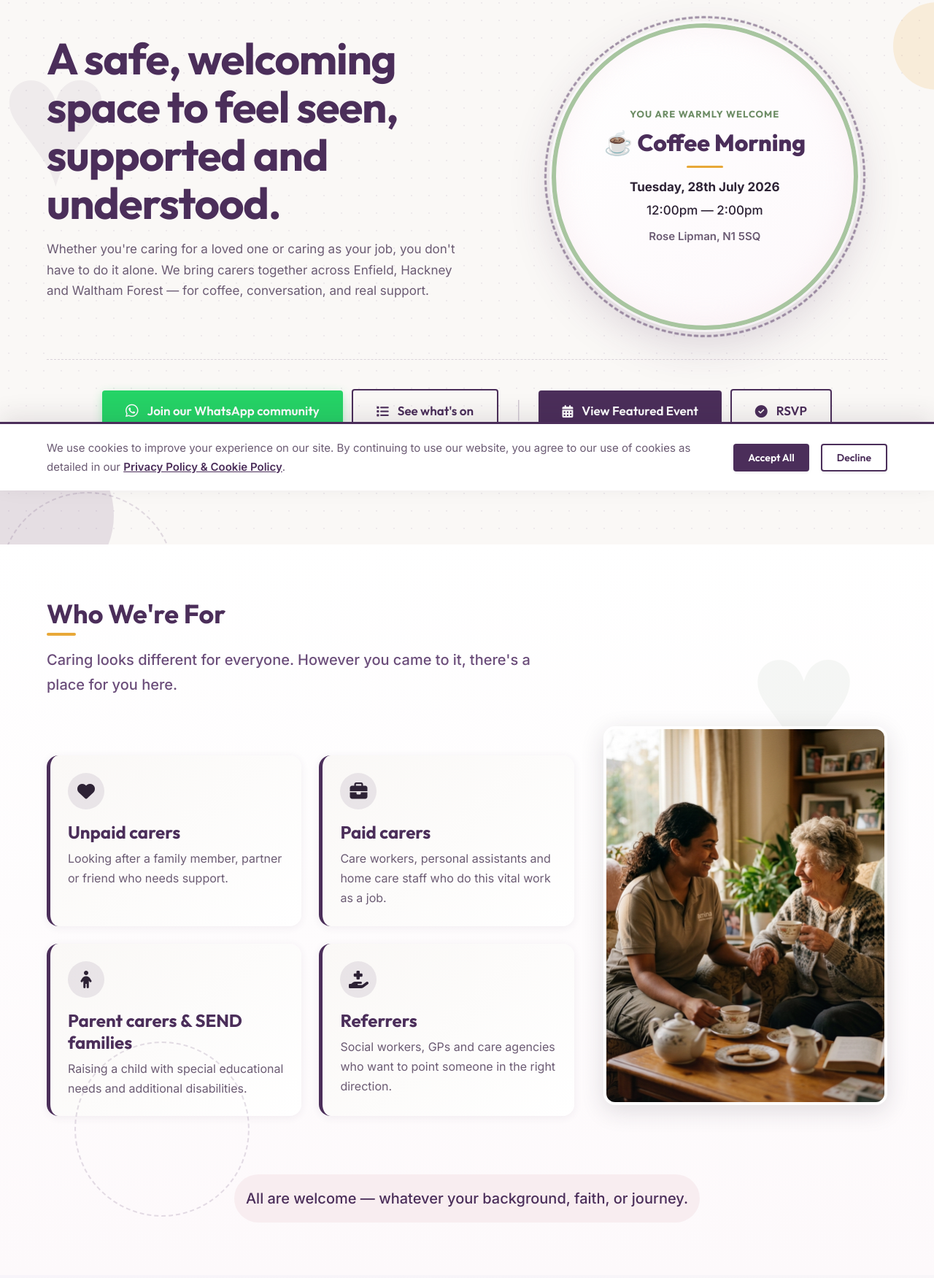
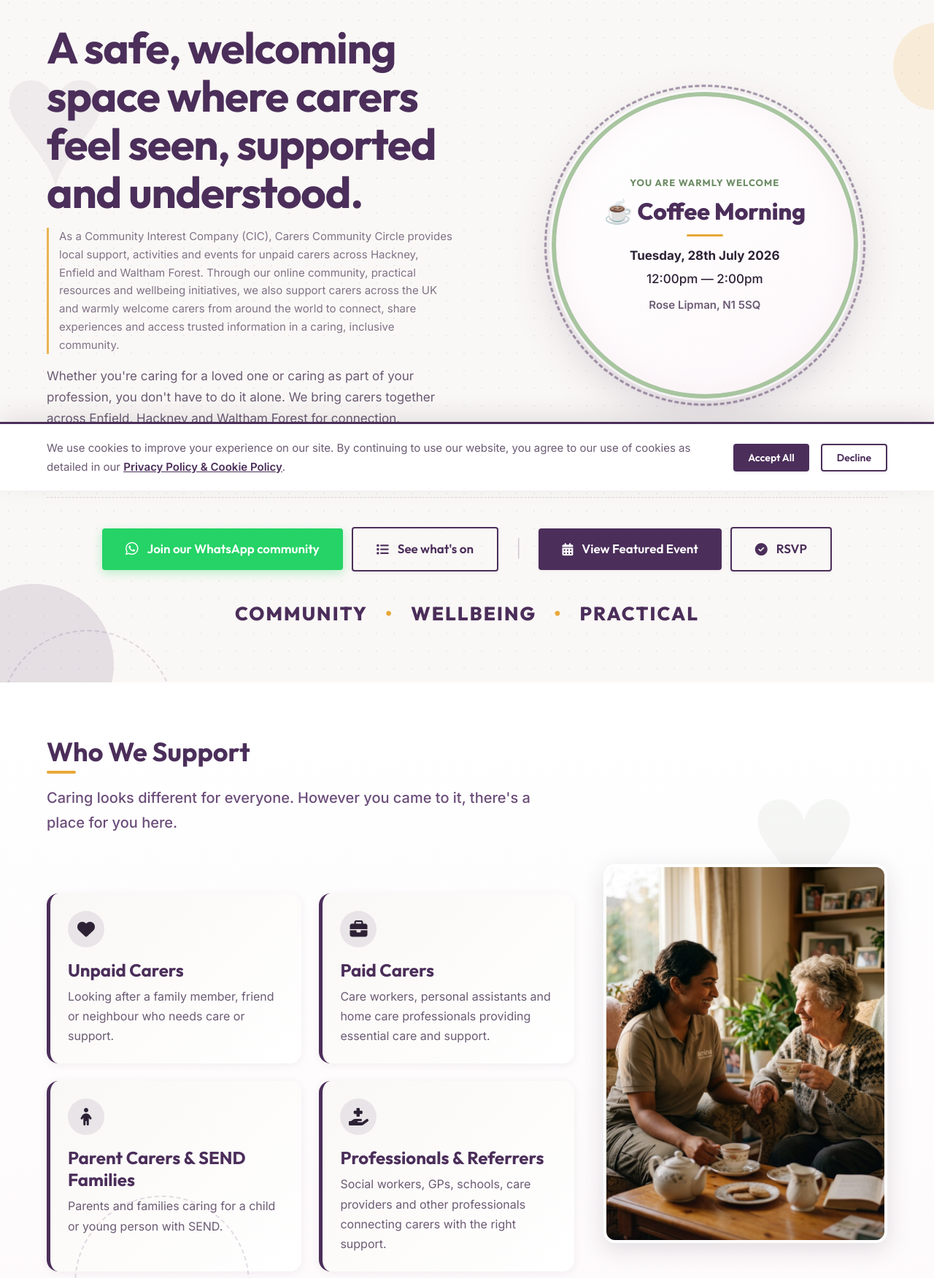
Before and after one commit to ussmnamd/carerscommunity, a website: page index.html in a window 1280 px wide. Shown: the part 128-1879 px from the top of the page at 73% size. Drawn offline with Linux system fonts and the light colour scheme.

Commit message:
Update copy — new hero text, Who We Support section, refreshed cards and Our Story

```diff
--- a/index.html
+++ b/index.html
@@ -38,7 +38,7 @@
         <nav id="mainNav" class="main-nav">
           <ul>
             <li><a href="#home" class="active">Home</a></li>
-            <li><a href="#who-we-are">About</a></li>
+            <li><a href="#who-we-are">Who We Support</a></li>
             <li><a href="#offers">What We Offer</a></li>
             <li><a href="#wellbeing">Wellbeing Support</a></li>
             <li><a href="#get-involved">Get Involved</a></li>
@@ -56,8 +56,9 @@
       <div class="container">
         <div class="hero-layout">
           <div class="hero-content reveal">
-            <h1 class="hero-headline">A safe, welcoming space to feel seen, supported and understood.</h1>
-            <p class="hero-subhead">Whether you're caring for a loved one or caring as your job, you don't have to do it alone. We bring carers together across Enfield, Hackney and Waltham Forest — for coffee, conversation, and real support.</p>
+            <h1 class="hero-headline">A safe, welcoming space where carers feel seen, supported and understood.</h1>
+            <p class="hero-subhead hero-subhead--intro">As a Community Interest Company (CIC), Carers Community Circle provides local support, activities and events for unpaid carers across Hackney, Enfield and Waltham Forest. Through our online community, practical resources and wellbeing initiatives, we also support carers across the UK and warmly welcome carers from around the world to connect, share experiences and access trusted information in a caring, inclusive community.</p>
+            <p class="hero-subhead">Whether you're caring for a loved one or caring as part of your profession, you don't have to do it alone. We bring carers together across Enfield, Hackney and Waltham Forest for connection, conversation and practical support.</p>
           </div>
           <div class="hero-visual">
             <div class="circle-motif-container">
@@ -114,7 +115,7 @@
     <section id="who-we-are" class="section">
       <div class="container">
         <div class="section-header reveal">
-          <h2>Who We're For</h2>
+          <h2>Who We Support</h2>
           <p class="section-intro">Caring looks different for everyone. However you came to it, there's a place for you here.</p>
         </div>
 
@@ -122,23 +123,23 @@
           <div class="audience-grid">
             <div class="audience-card">
               <div class="card-icon"><i class="fas fa-heart"></i></div>
-              <h3>Unpaid carers</h3>
-              <p>Looking after a family member, partner or friend who needs support.</p>
+              <h3>Unpaid Carers</h3>
+              <p>Looking after a family member, friend or neighbour who needs care or support.</p>
             </div>
             <div class="audience-card">
               <div class="card-icon"><i class="fas fa-briefcase"></i></div>
-              <h3>Paid carers</h3>
-              <p>Care workers, personal assistants and home care staff who do this vital work as a job.</p>
+              <h3>Paid Carers</h3>
+              <p>Care workers, personal assistants and home care professionals providing essential care and support.</p>
             </div>
             <div class="audience-card">
               <div class="card-icon"><i class="fas fa-child"></i></div>
-              <h3>Parent carers & SEND families</h3>
-              <p>Raising a child with special educational needs and additional disabilities.</p>
+              <h3>Parent Carers &amp; SEND Families</h3>
+              <p>Parents and families caring for a child or young person with SEND.</p>
             </div>
             <div class="audience-card">
               <div class="card-icon"><i class="fas fa-hand-holding-medical"></i></div>
-              <h3>Referrers</h3>
-              <p>Social workers, GPs and care agencies who want to point someone in the right direction.</p>
+              <h3>Professionals &amp; Referrers</h3>
+              <p>Social workers, GPs, schools, care providers and other professionals connecting carers with the right support.</p>
             </div>
           </div>
           <div class="who-we-are-image-container">
@@ -160,8 +161,10 @@
         <div class="about-layout">
           <div class="about-story reveal">
             <h2>Our Story</h2>
-            <p>Carers Community Circle started with a simple idea: caring can be isolating, and no one should have to carry it alone. We bring people together — over coffee, on a walk, in a workshop, or online — to share the load, swap knowledge, and remind each other that support is close by.</p>
-            <p>We support people from all cultural, ethnic, religious and socio-economic backgrounds, including unpaid and paid carers, vulnerable adults, older people, people experiencing mental health difficulties, loneliness or isolation, and families across Hackney and the surrounding boroughs — in person and online, wherever you're based.</p>
+            <p>Carers Community Circle started with a simple idea: caring can be isolating, and no one should have to carry it alone. Many of us have lived this ourselves — supporting a loved one, coordinating care, learning as we went that the hardest part often isn’t the caring itself, but doing it quietly, without anyone to turn to. It’s why CCC exists — to make sure that quiet becomes a little less lonely.</p>
+            <p>We bring people together — over coffee, on a walk, in a workshop, or online — to share the load, swap knowledge, and remind each other that support is close by.</p>
+            <p>We support people from all cultural, ethnic, religious and socio-economic backgrounds, including unpaid and paid carers, vulnerable adults, older people, people experiencing mental health difficulties, loneliness or isolation, and families across Hackney and the surrounding boroughs — in person locally, and online with people near and far.</p>
+            <p class="about-welcome-note">Everyone is welcome, whatever your background, faith or life journey.</p>
             <div class="about-story-image-wrap">
               <img src="assets/carer-men.png" alt="Two carers sitting together having coffee and exchanging ideas" class="about-story-image">
             </div>
--- a/styles.css
+++ b/styles.css
@@ -374,6 +374,16 @@
   max-width: 560px;
 }
 
+.hero-subhead--intro {
+  font-size: 0.9375rem;
+  color: var(--text-light);
+  opacity: 0.85;
+  border-left: 3px solid var(--gold);
+  padding-left: 0.875rem;
+  margin-bottom: 1rem;
+  line-height: 1.65;
+}
+
 .hero-actions-footer {
   width: 100%;
   margin-top: var(--spacing-lg);
@@ -913,6 +923,16 @@
 
 .about-story p {
   margin-bottom: 1.25rem;
+}
+
+.about-welcome-note {
+  font-style: italic;
+  font-weight: 600;
+  color: var(--primary);
+  font-size: 1.0625rem;
+  border-left: 3px solid var(--sage-green);
+  padding-left: 0.875rem;
+  margin-bottom: 1.5rem !important;
 }
 
 .about-official {
```
